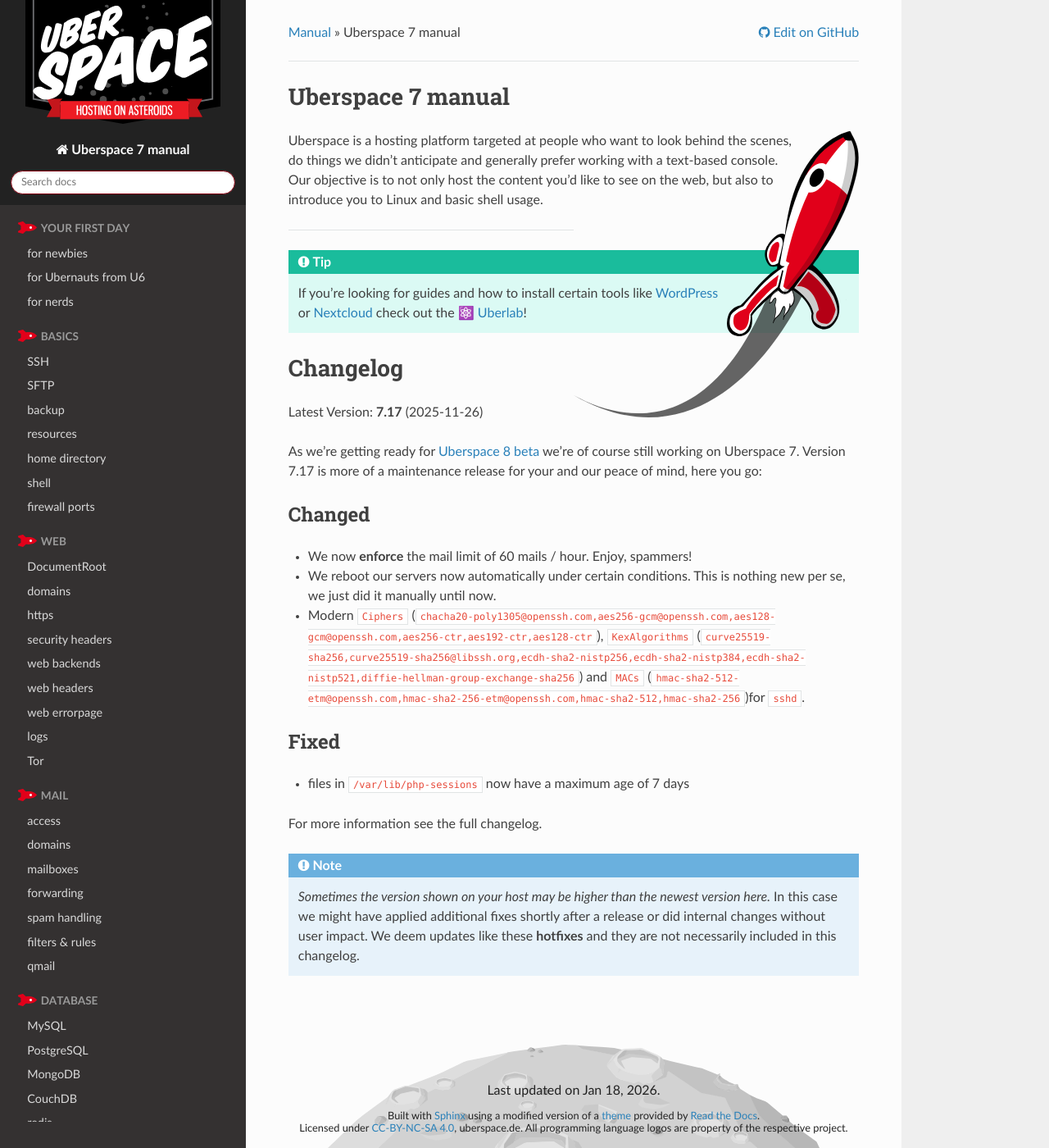
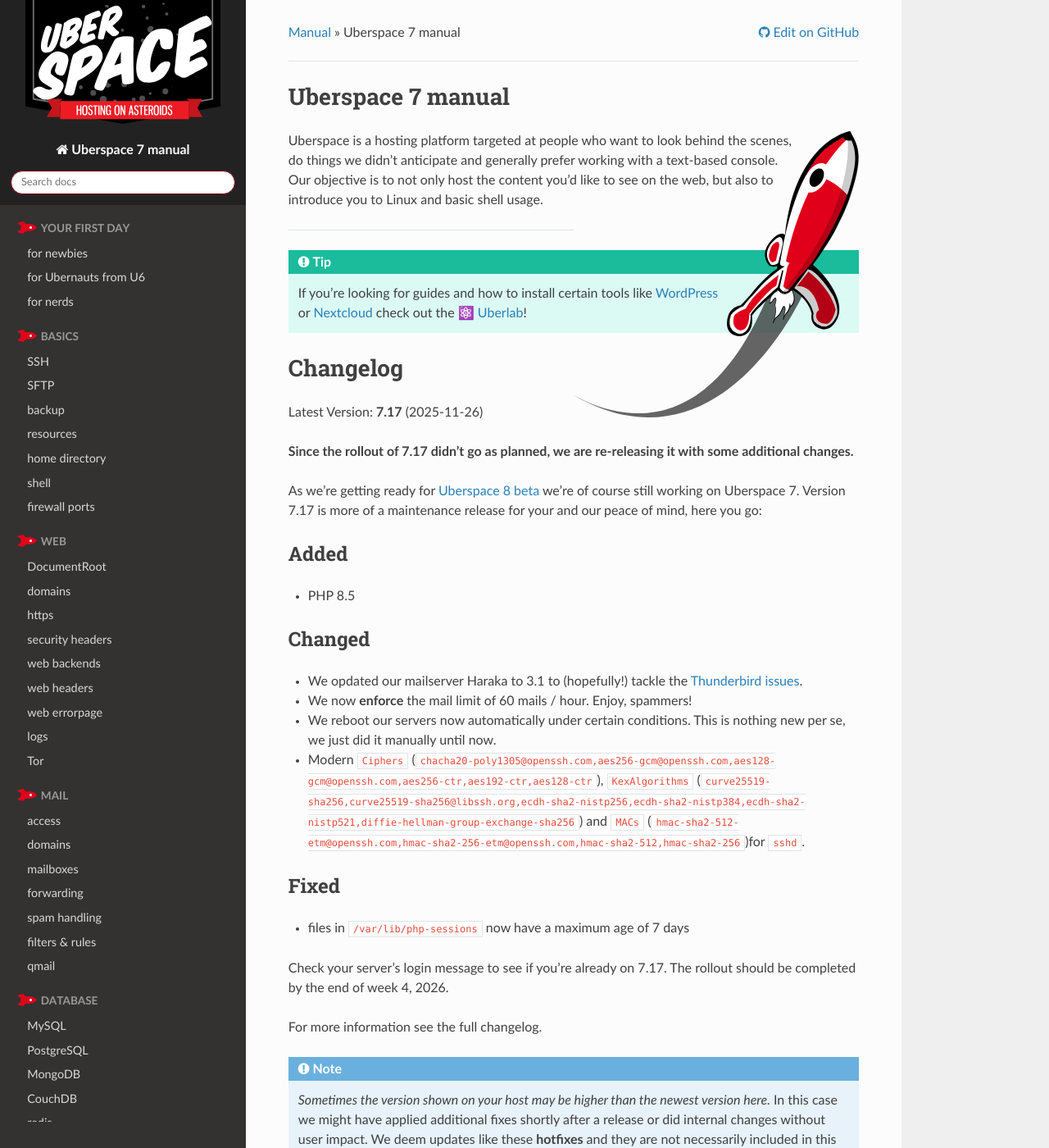
Before and after one commit to Uberspace/manual, a Sphinx documentation site: the page built from source/index.rst, in a window 1280 px wide and 1400 px high. Shown: the whole window at 82% size. Built offline with Sphinx 7.4.7 and the Read the Docs theme 3.1.0, drawn with Linux system fonts in a browser that asks for light colours; pages that are not in the unit, such as notebooks, are missing from menus.

Commit message:
Update 2025-11-26_7.17.rst

```diff
--- a/source/changelog/2025-11-26_7.17.rst
+++ b/source/changelog/2025-11-26_7.17.rst
@@ -1,7 +1,14 @@
+**Since the rollout of 7.17 didn’t go as planned, we are re-releasing it with some additional changes.**
+
 As we're getting ready for `Uberspace 8 beta <https://u8manual.uberspace.de>`__ we're of course still working on Uberspace 7. Version 7.17 is more of a maintenance release for your and our peace of mind, here you go:
+
+Added
+-----
+* PHP 8.5
 
 Changed
 -------
+* We opdated our mailserver Haraka to 3.1 to (hopefully!) tackle the `Thunderbird issues <https://is.uberspace.online/incidents/508>`__.
 * We now **enforce** the mail limit of 60 mails / hour.  Enjoy, spammers!
 * We reboot our servers now automatically under certain conditions. This is nothing new per se, we just did it manually until now.
 * Modern ``Ciphers`` (``chacha20-poly1305@openssh.com,aes256-gcm@openssh.com,aes128-gcm@openssh.com,aes256-ctr,aes192-ctr,aes128-ctr``), ``KexAlgorithms`` (``curve25519-sha256,curve25519-sha256@libssh.org,ecdh-sha2-nistp256,ecdh-sha2-nistp384,ecdh-sha2-nistp521,diffie-hellman-group-exchange-sha256``) and ``MACs`` (``hmac-sha2-512-etm@openssh.com,hmac-sha2-256-etm@openssh.com,hmac-sha2-512,hmac-sha2-256``)for ``sshd``.
@@ -9,3 +16,5 @@
 Fixed
 -----
 * files in ``/var/lib/php-sessions`` now have a maximum age of 7 days
+
+Check your server’s login message to see if you’re already on 7.17. The rollout should be completed by the end of week 4, 2026.
```
